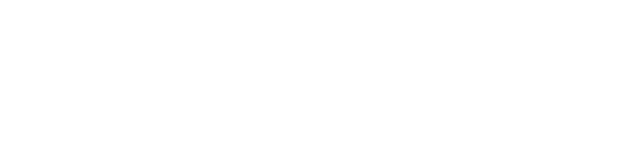
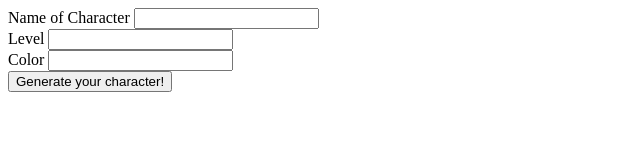
Before and after one commit to dannyw3292/adventure-generator, a plain HTML site: page index.html in a window 1280 px wide. Shown: the whole page, without its empty margins (0-640 px from the left). Drawn offline with nearby package versions, Linux system fonts and the light colour scheme.

Commit message:
rename html file, add inputs & button

```diff
--- a/advgen.html
+++ b/index.html
@@ -17,6 +17,9 @@
     </script>
   </head>
   <body>
-
+  Name of Character <input id="name"><br>
+  Level <input id="lvl"><br>
+  Color <input id="color"><br>
+  <button>Generate your character! </button>
   </body>
 </html>
```
